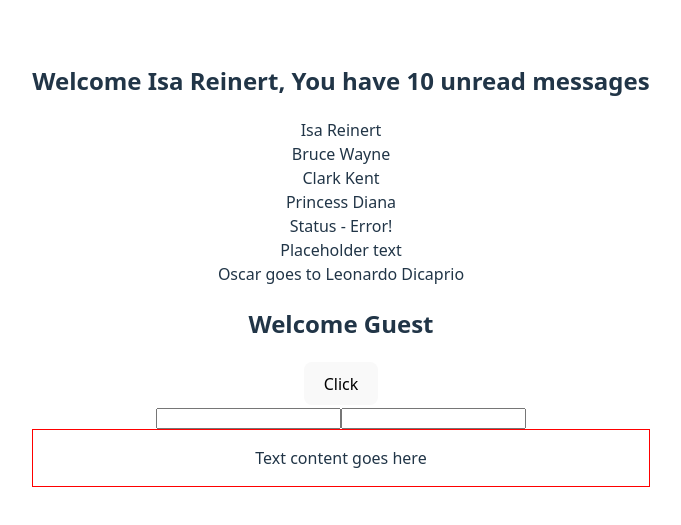
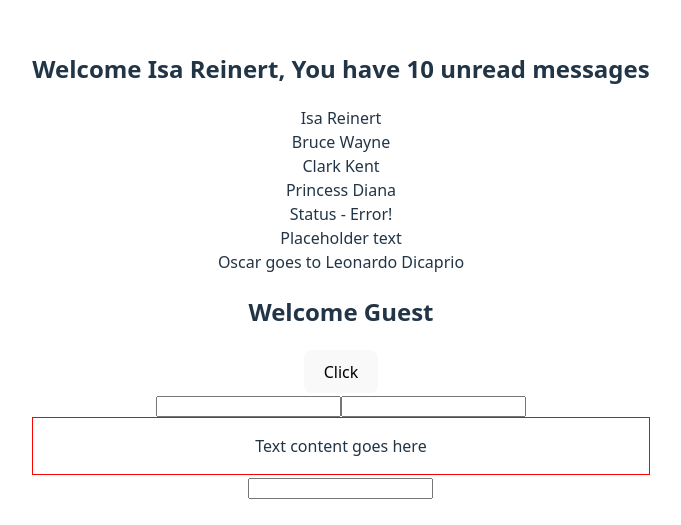
Before and after one commit to reinertisa/react-typescript-crash-course, a React (Vite) app: page / in a window 1280 px wide. Shown: the part 135-660 px from the top of the page, without its empty margins (299-980 px from the left). Built offline with nearby package versions, Linux system fonts and the light colour scheme.

Commit message:
feat(website): destructure props

```diff
--- a/src/App.tsx
+++ b/src/App.tsx
@@ -8,6 +8,7 @@ import Oscar from "./components/Oscar.tsx";
 import Input from "./components/Input.tsx";
 import Button from "./components/Button.tsx";
 import Container from "./components/Container.tsx";
+import Input1 from "./components/Input1.tsx";
 
 function App() {
     const name = {
@@ -44,6 +45,7 @@ function App() {
           <Button handleClick={(event, id) => console.log('clicked', event, id)} />
           <Input value="" handleChange={event => console.log(event)} />
           <Container styles={{border: '1px solid red', padding: '1rem'}} />
+          <Input1 value="" handleChange={event => console.log(event)} />
       </div>
   )
 }
--- /dev/null
+++ b/src/components/Input1.tsx
@@ -0,0 +1,14 @@
+import React from "react";
+
+type InputProps = {
+    value: string,
+    handleChange: (event: React.ChangeEvent<HTMLInputElement>) => void
+}
+
+export default function Input1({value, handleChange}: InputProps) {
+
+    return (
+        <input type="text" onChange={handleChange} value={value} />
+    )
+
+}
```
